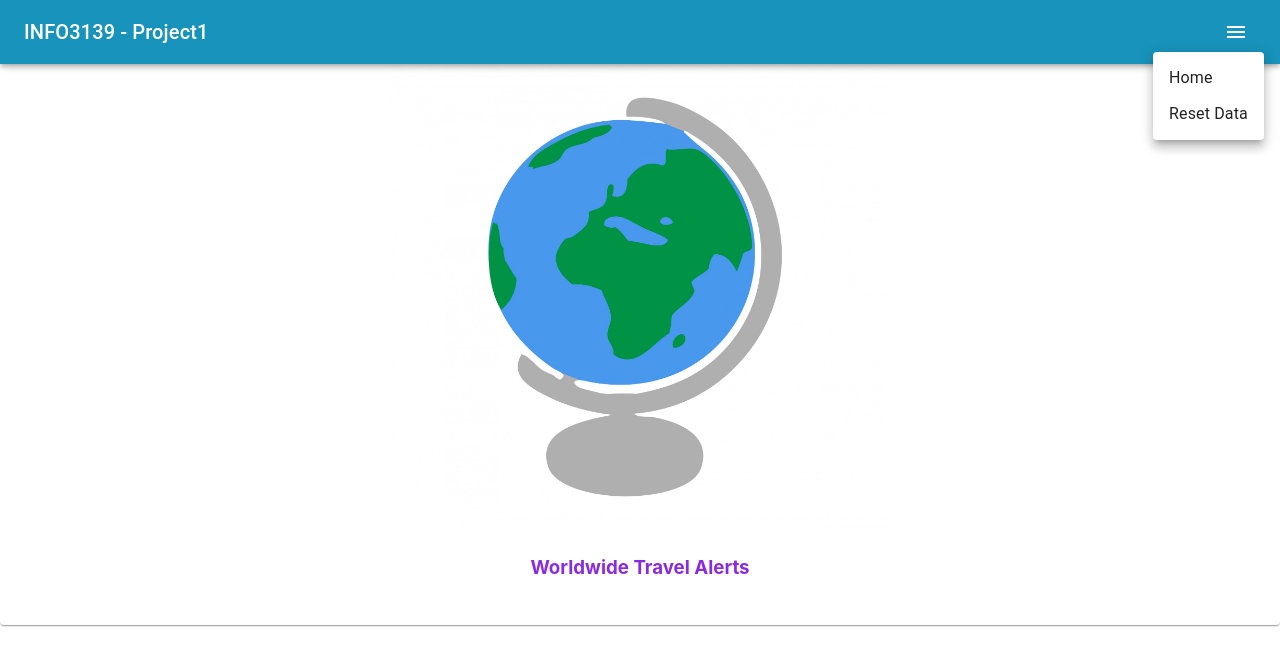
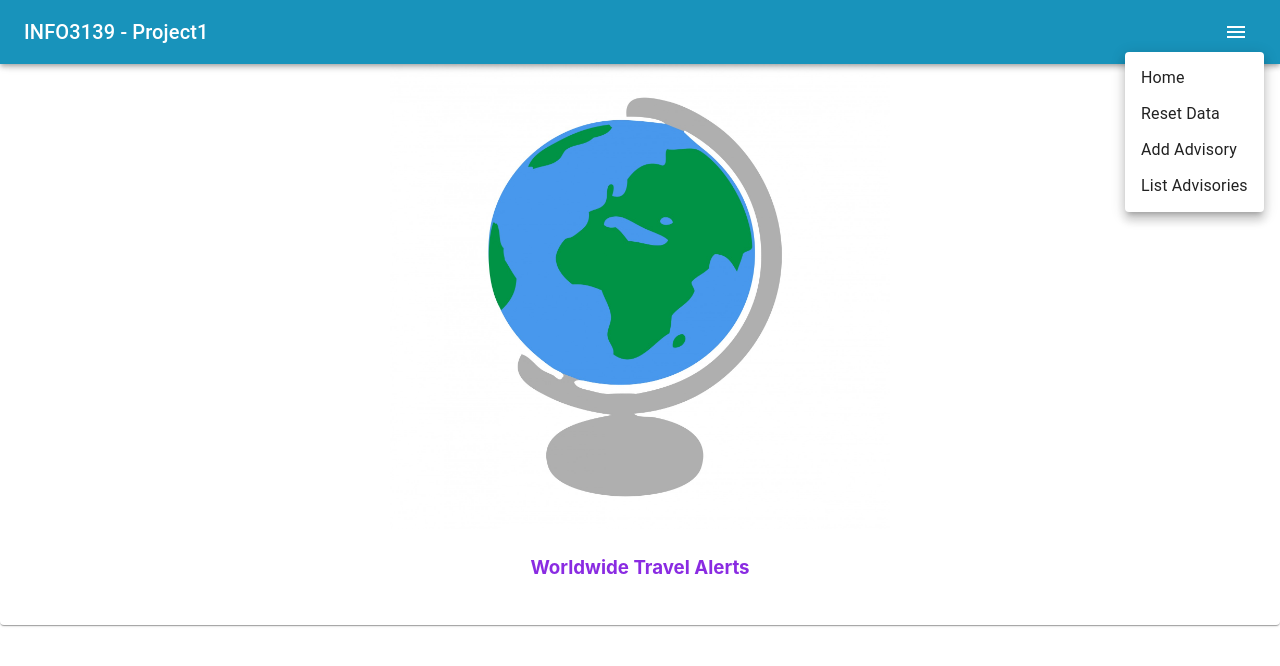
Before and after one commit to Tradicans/23W-JS-reactexercises, a React (Vite) app: page / in a window 1280 px wide. Both pictures are taken after a click on the button 1236 px from the left and 32 px from the top of the page. Shown: the top 666 px of the page. Built offline with nearby package versions, Linux system fonts and the light colour scheme.

Commit message:
added menu items

```diff
--- a/src/project1/App.jsx
+++ b/src/project1/App.jsx
@@ -66,6 +66,12 @@ const App = () => {
  <MenuItem component={NavLink} to="/reset" onClick={handleClose}>
  Reset Data
  </MenuItem>
+ <MenuItem component={NavLink} to="/add" onClick={handleClose}>
+ Add Advisory
+ </MenuItem>
+ <MenuItem component={NavLink} to="/list" onClick={handleClose}>
+ List Advisories
+ </MenuItem>
     </Menu>
   </Toolbar>
 </AppBar>
@@ -73,7 +79,8 @@ const App = () => {
   <Route path="/" element={<Project1Component />} />
   <Route path="/home" element={<Project1Component />} />
   <Route path="/reset" element={<AlertComponent />} />
-
+  <Route path="/add" element={<Project1Component />} />
+  <Route path="/list" element={<Project1Component />} />
 </Routes>
 <Snackbar
 //  open={state.contactServer}
```
